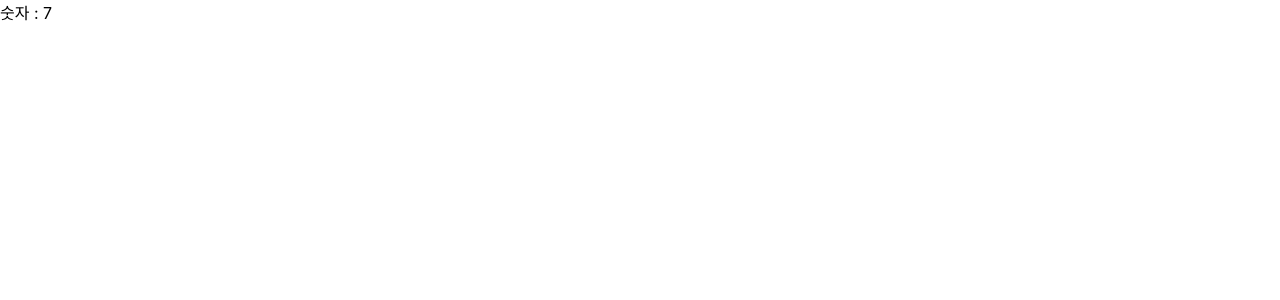
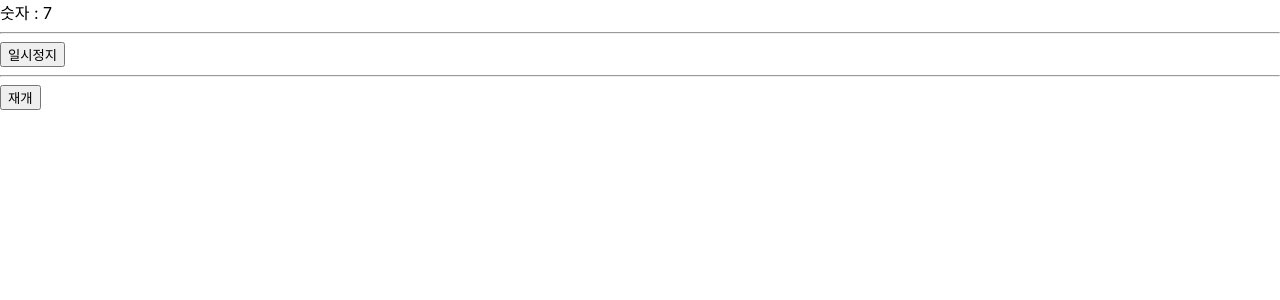
Before and after one commit to Bomi-kwon/use_state_ex, a React (Create React App) app: page / in a window 1280 px wide. Shown: the top 300 px of the page. Built offline with nearby package versions, Linux system fonts and the light colour scheme.

Commit message:
stopwatch 일시정지가 안됨

```diff
--- a/src/StopWatch.js
+++ b/src/StopWatch.js
@@ -3,9 +3,23 @@ import React, { useState } from "react";
 function StopWatch() {
   const [num, setNum] = useState(0);
 
-  setTimeout(() => setNum(num + 1), 1000);
+  let timeoutId = setTimeout(() => setNum(num + 1), 1000);
 
-  return <>숫자 : {num}</>;
+  const pause = () => clearTimeout(timeoutId);
+
+  const resume = () => {
+    setTimeout(() => setNum(num + 1), 1000);
+  };
+
+  return (
+    <>
+      숫자 : {num}
+      <hr />
+      <button onClick={pause}>일시정지</button>
+      <hr />
+      <button onClick={resume}>재개</button>
+    </>
+  );
 }
 
 export default StopWatch;
```
